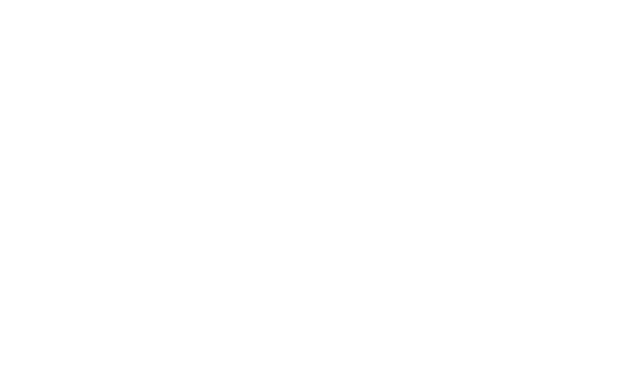
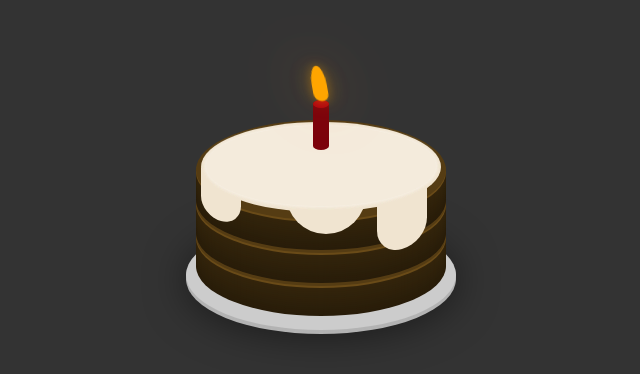
Before and after one commit to Leo01234/birthday_celebration, a Vue app: page / in a window 1280 px wide. Shown: the part 210-584 px from the top of the page, without its empty margins (319-959 px from the left). Built offline with nearby package versions, Linux system fonts and the light colour scheme.

Commit message:
add cake

```diff
--- a/src/App.vue
+++ b/src/App.vue
@@ -2,7 +2,221 @@
 </script>
 
 <template>
+  <div class="cake">
+      <div class="plate"></div>
+      <div class="layer layer-bottom"></div>
+      <div class="layer layer-middle"></div>
+      <div class="layer layer-top"></div>
+      <div class="icing"></div>
+      <div class="drip drip1"></div>
+      <div class="drip drip2"></div>
+      <div class="drip drip3"></div>
+      <div class="candle">
+          <div class="flame"></div>
+      </div>
+  </div>
 </template>
 
-<style scoped>
+<!-- <style scoped> -->
+<style lang="scss">
+  $vanilla: #f0e4d0;
+  $chocolate: #553c13;
+
+  body {
+      background-color: #333;
+  }
+
+  @mixin foodColoring($color) {
+      background-color: $color;
+      box-shadow:
+          0 2px 0px lighten($color, 5%),
+          0 4px 0px darken($color, 8.2%),
+          0 6px 0px darken($color, 8.4%),
+          0 8px 0px darken($color, 8.6%),
+          0 10px 0px darken($color, 8.8%),
+          0 12px 0px darken($color, 9%),
+          0 14px 0px darken($color, 9.2%),
+          0 16px 0px darken($color, 9.4%),
+          0 18px 0px darken($color, 9.6%),
+          0 20px 0px darken($color, 9.8%),
+          0 22px 0px darken($color, 10%),
+          0 24px 0px darken($color, 10.2%),
+          0 26px 0px darken($color, 10.4%),
+          0 28px 0px darken($color, 10.6%),
+          0 30px 0px darken($color, 10.8%);
+  }
+
+  .cake {
+      position: absolute;
+      width: 250px;
+      height: 200px;
+      top: 50%;
+      left: 50%;
+      margin-top: -70px;
+      margin-left: -125px;
+  }
+
+  .plate {
+      width: 270px;
+      height: 110px;
+      position: absolute;
+      bottom: -10px;
+      left: -10px;
+      background-color: #ccc;
+      border-radius: 50%;
+      box-shadow:
+          0 2px 0 darken(#ccc, 10%),
+          0 4px 0 darken(#ccc, 10%),
+          0 5px 40px rgba(black, 0.5);
+  }
+
+  .cake > * {
+      position: absolute;
+  }
+
+  .layer {
+      position: absolute;
+      display: block;
+      width: 250px;
+      height: 100px;
+      border-radius: 50%;
+      @include foodColoring($chocolate);
+  }
+
+  .layer-top { top: 0px; }
+  .layer-middle { top: 33px; }
+  .layer-bottom { top: 66px; }
+
+  .icing {
+      top: 2px;
+      left: 5px;
+      background-color: $vanilla;
+      width: 240px;
+      height: 90px;
+      border-radius: 50%;
+      &:before {
+          content: "";
+          position: absolute;
+          top: 4px;
+          right: 5px;
+          bottom: 6px;
+          left: 5px;
+          background-color: lighten($vanilla, 3%);
+          box-shadow:
+              0 0 4px lighten($vanilla, 5%),
+              0 0 4px lighten($vanilla, 5%),
+              0 0 4px lighten($vanilla, 5%);
+          border-radius: 50%;
+          z-index: 1;
+      }
+  }
+
+  .drip {
+      display: block;
+      width: 50px;
+      height: 60px;
+      border-bottom-left-radius: 25px;
+      border-bottom-right-radius: 25px;
+      background-color: $vanilla;
+  }
+
+  .drip1 {
+      top: 53px;
+      left: 5px;
+      transform: skewY(15deg);
+      height: 48px;
+      width: 40px;
+  }
+
+  .drip2 {
+      top: 69px;
+      left: 181px;
+      transform: skewY(-15deg);
+  }
+
+  .drip3 {
+      top: 54px;
+      left: 90px;
+      width: 80px;
+      border-bottom-left-radius: 40px;
+      border-bottom-right-radius: 40px;
+  }
+
+  .candle {
+      background-color: #7B020B;
+      width: 16px;
+      height: 50px;
+      border-radius: 8px / 4px;
+      top: -20px;
+      left: 50%;
+      margin-left: -8px;
+      z-index: 10;
+      &:before {
+          content: "";
+          position: absolute;
+          top: 0;
+          left: 0;
+          width: 16px;
+          height: 8px;
+          border-radius: 50%;
+          background-color: lighten(#7B020B, 10%);
+      }
+  }
+
+  .flame {
+      position: absolute;
+      background-color: orange;
+      width: 15px;
+      height: 35px;
+      border-radius: 10px 10px 10px 10px / 25px 25px 10px 10px;
+      top: -34px;
+      left: 50%;
+      margin-left: -7.5px;
+      z-index: 10;
+      box-shadow:
+          0 0 10px rgba(orange, 0.5),
+          0 0 20px rgba(orange, 0.5),
+          0 0 60px rgba(orange, 0.5),
+          0 0 80px rgba(orange, 0.5);
+      transform-origin: 50% 90%;
+      animation: flicker 1s ease-in-out alternate infinite;
+  }
+
+  @keyframes flicker {
+      0% {
+          transform: skewX(5deg);
+          box-shadow:
+              0 0 10px rgba(orange, 0.2),
+              0 0 20px rgba(orange, 0.2),
+              0 0 60px rgba(orange, 0.2),
+              0 0 80px rgba(orange, 0.2) }
+      25% {
+          transform: skewX(-5deg);
+          box-shadow:
+              0 0 10px rgba(orange, 0.5),
+              0 0 20px rgba(orange, 0.5),
+              0 0 60px rgba(orange, 0.5),
+              0 0 80px rgba(orange, 0.5) }
+      50% {
+          transform: skewX(10deg);
+          box-shadow:
+              0 0 10px rgba(orange, 0.3),
+              0 0 20px rgba(orange, 0.3),
+              0 0 60px rgba(orange, 0.3),
+              0 0 80px rgba(orange, 0.3) }
+      75% {
+          transform: skewX(-10deg);
+          box-shadow:
+              0 0 10px rgba(orange, 0.4),
+              0 0 20px rgba(orange, 0.4),
+              0 0 60px rgba(orange, 0.4),
+              0 0 80px rgba(orange, 0.4) }
+      100% {
+          transform: skewX(5deg);
+          box-shadow:
+              0 0 10px rgba(orange, 0.5),
+              0 0 20px rgba(orange, 0.5),
+              0 0 60px rgba(orange, 0.5),
+              0 0 80px rgba(orange, 0.5) }
+  }
 </style>
```
